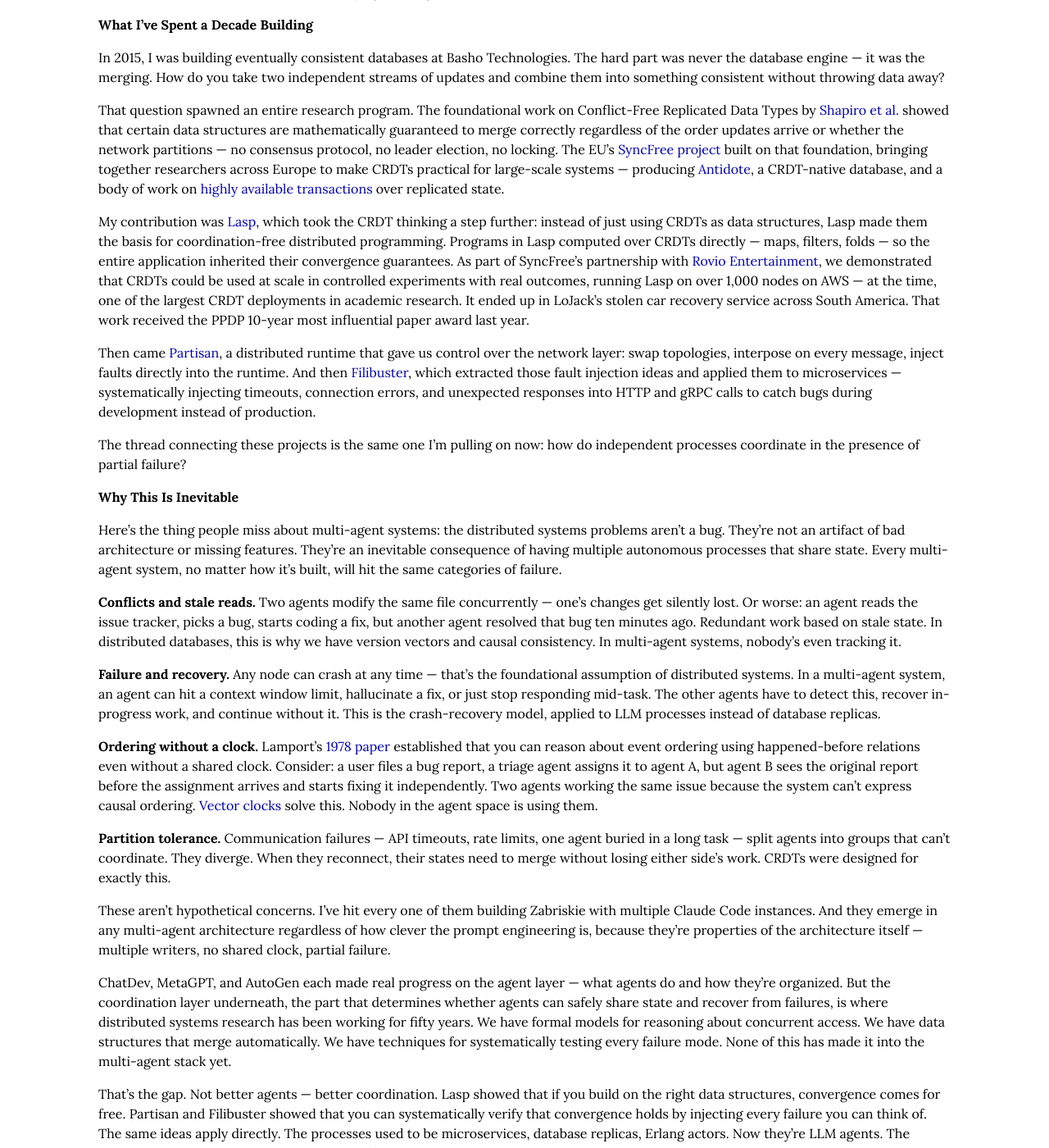
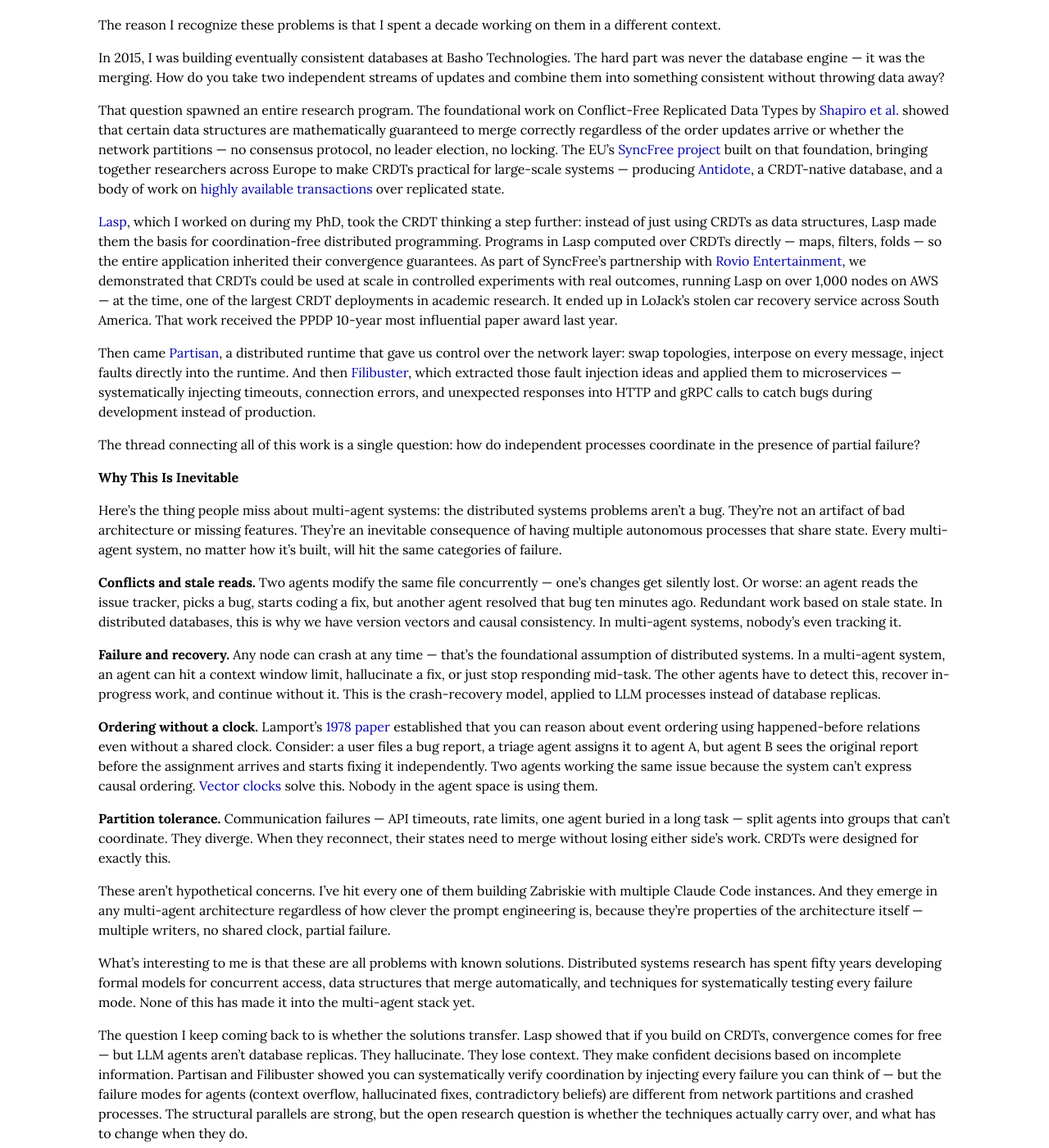
Before and after one commit to cmeiklejohn/cmeiklejohn.github.io, a Jekyll site: the page built from _posts/2026-03-30-caucus.markdown, in a window 1280 px wide and 1400 px high, scrolled down 1574 px. Shown: the whole window at 82% size. Built offline with Jekyll 4.4.1, drawn with Linux system fonts in a browser that asks for light colours; some web fonts are replaced; some of the changed text lies outside the part shown.

Commit message:
Reframe post as intellectual observation, not project pitch
- Renamed "What I've Spent a Decade Building" to "We've Seen This
  Before" — frames as recognizing patterns, not selling credentials
- "My contribution was Lasp" → "Lasp, which I worked on during my PhD"
- Replaced assertive closing ("That's the gap. Not better agents —
  better coordination.") with honest research question: do the
  solutions actually transfer when agents hallucinate, lose context,
  and make confident wrong decisions?
- Follow-up link reframed as exploring experiments, not pitching a system

https://claude.ai/code/session_018mjBVoMgWwm8eLhnnMXsGy

```diff
--- a/_posts/2026-03-30-caucus.markdown
+++ b/_posts/2026-03-30-caucus.markdown
@@ -34,21 +34,21 @@ ChatDev agents do share artifacts — code, design documents — and it has a me
 
 Across this field, the pattern is the same: shared mutable state with no formal concurrency control. No fault model. No reasoning about what happens when agents disagree.
 
-I don't say this to diminish their work. These systems made real breakthroughs on the agent layer — role specialization, structured dialogue, tool use patterns, task decomposition. The agents themselves are impressive. But the coordination layer underneath them is where I spent the last decade, and I could see every failure mode I'd ever catalogued hiding just beneath the surface.
+I don't say this to diminish their work. These systems made real breakthroughs on the agent layer — role specialization, structured dialogue, tool use patterns, task decomposition. The agents themselves are impressive. But the coordination layer underneath them is exactly the problem space that distributed systems research has been working on for decades, and I kept recognizing failure modes I'd seen before.
 
-That's when I decided this was a research project, not just an observation.
+## We've Seen This Before
 
-## What I've Spent a Decade Building
+The reason I recognize these problems is that I spent a decade working on them in a different context.
 
 In 2015, I was building eventually consistent databases at Basho Technologies. The hard part was never the database engine — it was the merging. How do you take two independent streams of updates and combine them into something consistent without throwing data away?
 
 That question spawned an entire research program. The foundational work on Conflict-Free Replicated Data Types by [Shapiro et al.](https://hal.inria.fr/inria-00555588) showed that certain data structures are mathematically guaranteed to merge correctly regardless of the order updates arrive or whether the network partitions — no consensus protocol, no leader election, no locking. The EU's [SyncFree project](https://syncfree.lip6.fr) built on that foundation, bringing together researchers across Europe to make CRDTs practical for large-scale systems — producing [Antidote](https://www.antidotedb.eu/), a CRDT-native database, and a body of work on [highly available transactions](https://haslab.wordpress.com/2015/07/07/antidote-the-cure-for-your-cloud-database/) over replicated state.
 
-My contribution was [Lasp](https://arxiv.org/abs/1510.07191), which took the CRDT thinking a step further: instead of just using CRDTs as data structures, Lasp made them the basis for coordination-free distributed programming. Programs in Lasp computed over CRDTs directly — maps, filters, folds — so the entire application inherited their convergence guarantees. As part of SyncFree's partnership with [Rovio Entertainment](https://www.rovio.com/), we demonstrated that CRDTs could be used at scale in controlled experiments with real outcomes, running Lasp on over 1,000 nodes on AWS — at the time, one of the largest CRDT deployments in academic research. It ended up in LoJack's stolen car recovery service across South America. That work received the PPDP 10-year most influential paper award last year.
+[Lasp](https://arxiv.org/abs/1510.07191), which I worked on during my PhD, took the CRDT thinking a step further: instead of just using CRDTs as data structures, Lasp made them the basis for coordination-free distributed programming. Programs in Lasp computed over CRDTs directly — maps, filters, folds — so the entire application inherited their convergence guarantees. As part of SyncFree's partnership with [Rovio Entertainment](https://www.rovio.com/), we demonstrated that CRDTs could be used at scale in controlled experiments with real outcomes, running Lasp on over 1,000 nodes on AWS — at the time, one of the largest CRDT deployments in academic research. It ended up in LoJack's stolen car recovery service across South America. That work received the PPDP 10-year most influential paper award last year.
 
 Then came [Partisan](https://arxiv.org/abs/1802.02652), a distributed runtime that gave us control over the network layer: swap topologies, interpose on every message, inject faults directly into the runtime. And then [Filibuster](https://www.filibuster.cloud), which extracted those fault injection ideas and applied them to microservices — systematically injecting timeouts, connection errors, and unexpected responses into HTTP and gRPC calls to catch bugs during development instead of production.
 
-The thread connecting these projects is the same one I'm pulling on now: how do independent processes coordinate in the presence of partial failure?
+The thread connecting all of this work is a single question: how do independent processes coordinate in the presence of partial failure?
 
 ## Why This Is Inevitable
 
@@ -64,11 +64,11 @@ Here's the thing people miss about multi-agent systems: the distributed systems
 
 These aren't hypothetical concerns. I've hit every one of them building Zabriskie with multiple Claude Code instances. And they emerge in any multi-agent architecture regardless of how clever the prompt engineering is, because they're properties of the architecture itself — multiple writers, no shared clock, partial failure.
 
-ChatDev, MetaGPT, and AutoGen each made real progress on the agent layer — what agents do and how they're organized. But the coordination layer underneath, the part that determines whether agents can safely share state and recover from failures, is where distributed systems research has been working for fifty years. We have formal models for reasoning about concurrent access. We have data structures that merge automatically. We have techniques for systematically testing every failure mode. None of this has made it into the multi-agent stack yet.
+What's interesting to me is that these are all problems with known solutions. Distributed systems research has spent fifty years developing formal models for concurrent access, data structures that merge automatically, and techniques for systematically testing every failure mode. None of this has made it into the multi-agent stack yet.
 
-That's the gap. Not better agents — better coordination. Lasp showed that if you build on the right data structures, convergence comes for free. Partisan and Filibuster showed that you can systematically verify that convergence holds by injecting every failure you can think of. The same ideas apply directly. The processes used to be microservices, database replicas, Erlang actors. Now they're LLM agents. The problems are the same. The solutions should be too.
+The question I keep coming back to is whether the solutions transfer. Lasp showed that if you build on CRDTs, convergence comes for free — but LLM agents aren't database replicas. They hallucinate. They lose context. They make confident decisions based on incomplete information. Partisan and Filibuster showed you can systematically verify coordination by injecting every failure you can think of — but the failure modes for agents (context overflow, hallucinated fixes, contradictory beliefs) are different from network partitions and crashed processes. The structural parallels are strong, but the open research question is whether the techniques actually carry over, and what has to change when they do.
 
-*In the [next post](/ai/agents/distributed/zabriskie/2026/04/03/caucus-system-design.html), I explore what applying these ideas looks like in practice.*
+*In a [follow-up post](/ai/agents/distributed/zabriskie/2026/04/03/caucus-system-design.html), I dig into specific experiments: what happens when you actually try to apply CRDTs, vector clocks, and fault injection to a multi-agent system?*
 
 <div id="refs" class="references">
 <div id="ref-fidge1988timestamps">
```
